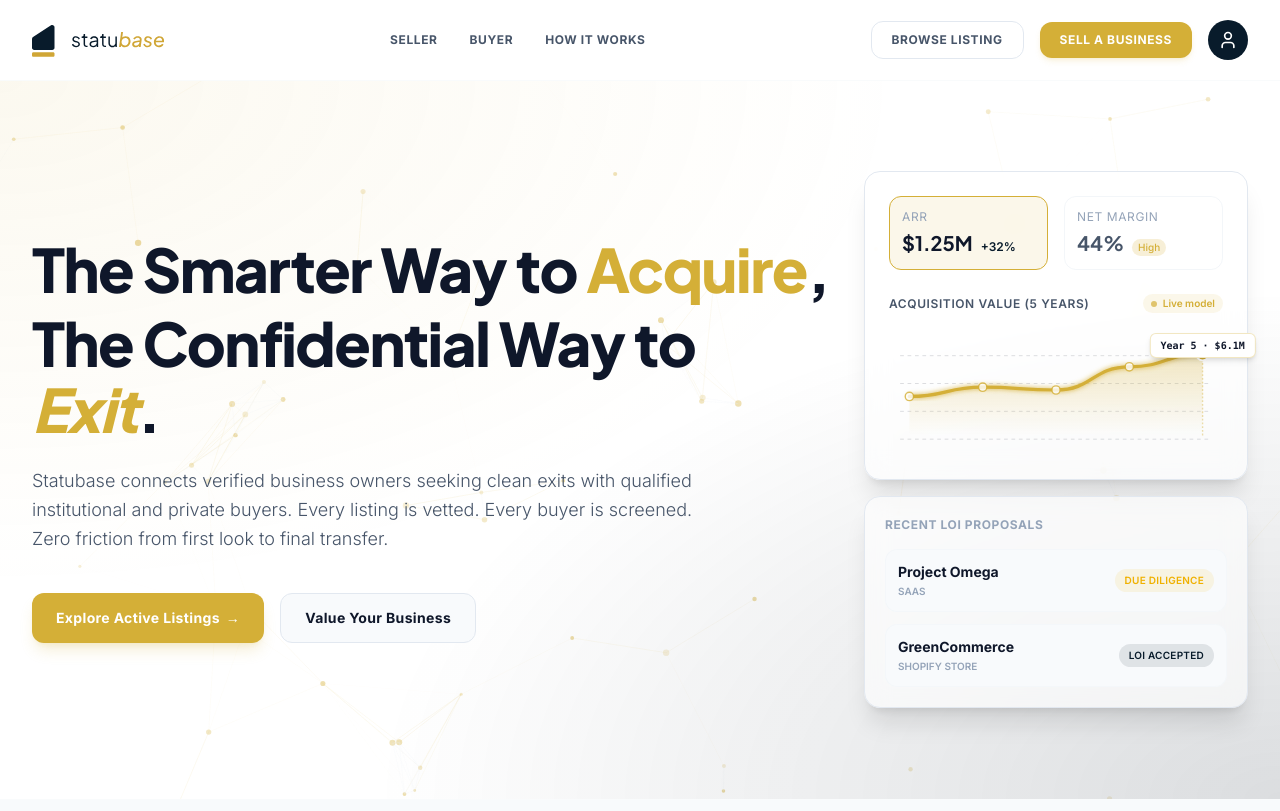
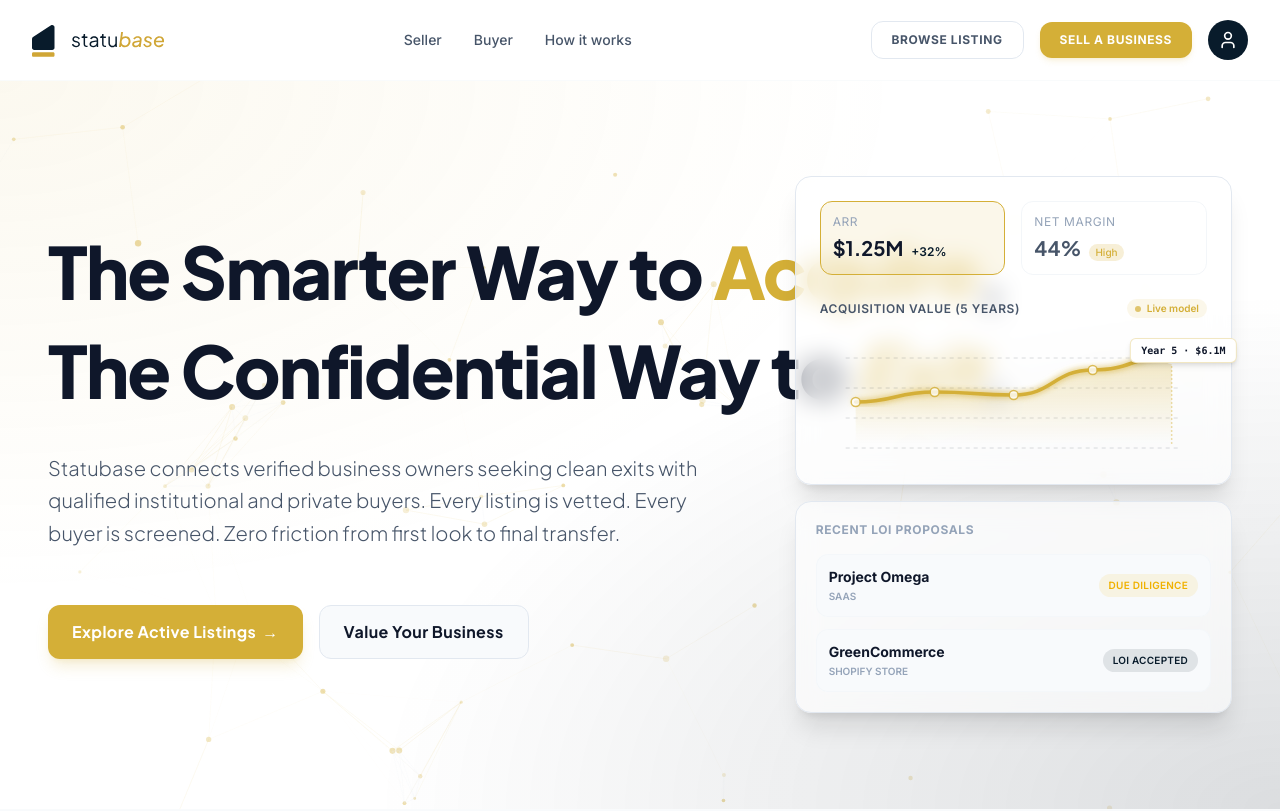
Before and after one commit to devyn-labs/Statubase-frontend, a Next.js app: page / in a window 1280 px wide. Shown: the top 811 px of the page. Built offline with nearby package versions, Linux system fonts and the light colour scheme.

Commit message:
Update layout to widen container, enlarge title font, and increase gap between text and cards

```diff
--- a/src/app/page.tsx
+++ b/src/app/page.tsx
@@ -67,33 +67,33 @@ export default function Home() {
       />
 
       {/* Hero Section */}
-      <header id="home" className="relative min-h-[90vh] flex items-center overflow-hidden border-b border-border-color/20">
+      <header id="home" className="relative min-h-[calc(100vh-5rem)] flex items-center overflow-hidden border-b border-border-color/20">
         {/* Interactive canvas background */}
         <HeroCanvas />
         {/* Glow overlay */}
         <div className="hero-mesh-overlay" />
 
-        <div className="max-w-7xl mx-auto px-6 lg:px-8 w-full py-16 relative z-10">
-          <div className="grid grid-cols-1 lg:grid-cols-12 gap-12 lg:gap-8 items-center">
+        <div className="max-w-[1440px] mx-auto px-6 lg:px-12 w-full py-16 lg:py-24 relative z-10">
+          <div className="grid grid-cols-1 lg:grid-cols-12 gap-12 lg:gap-16 xl:gap-24 items-center">
             {/* Left Content */}
-            <div className="lg:col-span-8 space-y-6 text-left reveal-element opacity-0 translate-y-8 transition-all duration-700 ease-out">
-              <h1 className="text-4xl sm:text-5xl lg:text-5xl xl:text-6xl font-extrabold font-display leading-[1.1] text-text-primary tracking-tight">
-                <span className="block">The Smarter Way to <span className="text-accent-primary">Acquire</span>,</span>
-                <span className="block mt-1 sm:mt-2">The Confidential Way to <span className="text-accent-primary italic">Exit</span>.</span>
+            <div className="lg:col-span-7 xl:col-span-7 space-y-8 lg:space-y-10 text-left reveal-element opacity-0 translate-y-8 transition-all duration-700 ease-out">
+              <h1 className="text-4xl sm:text-5xl lg:text-6xl xl:text-[4.5rem] font-extrabold font-display leading-[1.15] text-text-primary tracking-tight">
+                <span className="block whitespace-nowrap">The Smarter Way to <span className="text-accent-primary">Acquire</span>,</span>
+                <span className="block whitespace-nowrap mt-2 sm:mt-4">The Confidential Way to <span className="text-accent-primary italic">Exit</span>.</span>
               </h1>
-              <p className="text-base sm:text-lg text-text-secondary font-light max-w-2xl leading-relaxed">
+              <p className="text-base sm:text-lg lg:text-xl text-text-secondary font-light max-w-2xl leading-relaxed font-display">
                 Statubase connects verified business owners seeking clean exits with qualified institutional and private buyers. Every listing is vetted. Every buyer is screened. Zero friction from first look to final transfer.
               </p>
-              <div className="flex flex-col sm:flex-row gap-4 pt-4">
+              <div className="flex flex-col sm:flex-row gap-4 pt-2 lg:pt-4">
                 <a
                   href="#marketplace"
-                  className="inline-flex items-center justify-center px-6 py-3.5 rounded-xl bg-accent-primary text-bg-primary hover:bg-accent-primary-hover font-bold text-sm tracking-wide transition-all shadow-lg shadow-accent-primary/20 hover:shadow-accent-primary/30"
+                  className="inline-flex items-center justify-center px-6 py-3.5 rounded-xl bg-accent-primary text-bg-primary hover:bg-accent-primary-hover font-bold text-sm lg:text-base tracking-wide transition-all shadow-lg shadow-accent-primary/20 hover:shadow-accent-primary/30 font-display"
                 >
                   Explore Active Listings <span className="ml-1.5" aria-hidden="true">→</span>
                 </a>
                 <button
                   onClick={handleOpenSellerModal}
-                  className="px-6 py-3.5 rounded-xl bg-bg-secondary border border-border-color hover:border-accent-primary hover:text-accent-primary font-bold text-sm tracking-wide transition-all"
+                  className="px-6 py-3.5 rounded-xl bg-bg-secondary border border-border-color hover:border-accent-primary hover:text-accent-primary font-bold text-sm lg:text-base tracking-wide transition-all font-display"
                 >
                   Value Your Business
                 </button>
@@ -101,7 +101,7 @@ export default function Home() {
             </div>
 
             {/* Right Visual (Interactive Dashboard mockup) */}
-            <div className="lg:col-span-4 w-full reveal-element opacity-0 translate-y-8 transition-all duration-700 ease-out delay-100">
+            <div className="lg:col-span-5 xl:col-span-5 w-full max-w-lg mx-auto lg:mx-0 lg:ml-auto reveal-element opacity-0 translate-y-8 transition-all duration-700 ease-out delay-100">
               <div className="flex flex-col gap-4">
                 {/* Embedded Interactive Chart Component */}
                 <InteractiveChart />
--- a/src/components/Navbar.tsx
+++ b/src/components/Navbar.tsx
@@ -37,7 +37,7 @@ export const Navbar: React.FC<NavbarProps> = ({ onOpenSellerModal }) => {
               <a
                 key={link.href}
                 href={link.href}
-                className="text-xs font-bold uppercase tracking-wider text-text-secondary hover:text-accent-primary transition-colors"
+                className="text-sm font-medium text-text-secondary hover:text-accent-primary transition-colors"
               >
                 {link.label}
               </a>
```
